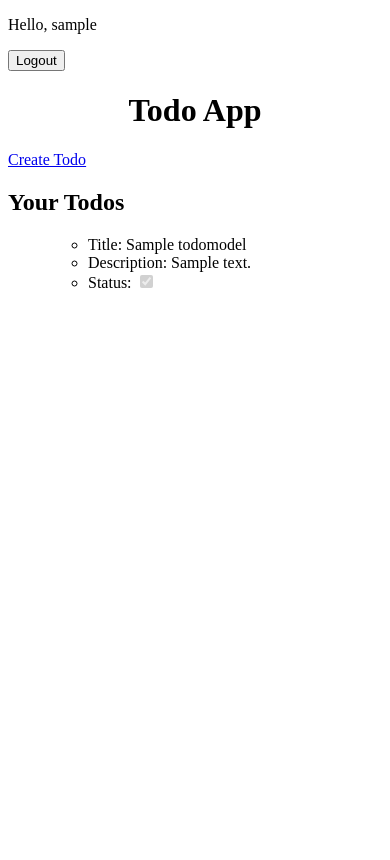
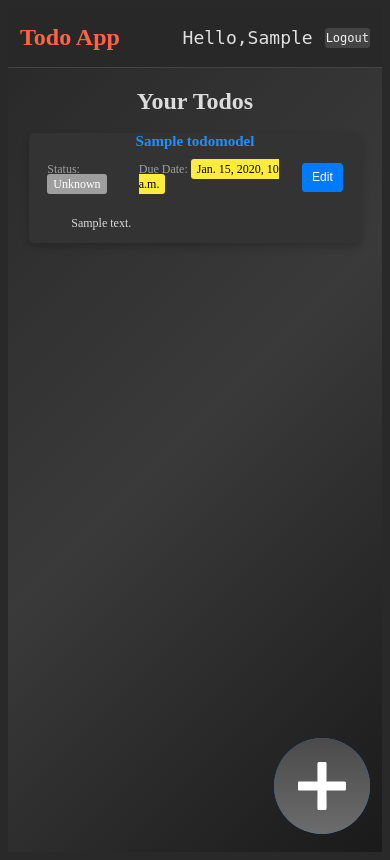
Before and after one commit to CodeWithJenis/todoapp-django, a Django app: page / in a window 390 px wide. Before the commit the page ends 288 px from the top, so only its background shows below. Run offline with Django 5.2, Linux system fonts and the light colour scheme; a user stored in the database is signed in; tables that the repository leaves empty hold one stand-in row (values such as "Sample post").

Commit message:
Complete basic todo app

```diff
--- /dev/null
+++ b/package.json
@@ -0,0 +1,5 @@
+{
+  "devDependencies": {
+    "autoprefixer": "^10.4.20"
+  }
+}
--- /dev/null
+++ b/static/global/base.css
@@ -0,0 +1,342 @@
+:root {
+    --font-size-root: 16px;
+    --font-size-root-sm: 12px;
+    --bg-color: hsl(0, 0%, 16%);
+    --text-color: #dcdcdc;
+    --link-color: white;
+    --button-bg-color: #007bff;
+    --button-hover-bg-color: #0069d9;
+    --button-border-color: #007bff;
+    --button-hover-border-color: #0062cc;
+    --button-focus-shadow: rgba(38, 143, 255, 0.5);
+    --form-control-bg: #fff;
+    --form-control-border-color: #ced4da;
+    --form-control-text-color: #495057;
+    --form-control-focus-shadow: rgba(0, 123, 255, 0.25);
+    --main-title-color: #282828;
+    --main-title-shadow-color: white;
+}
+* {
+    -webkit-box-sizing: border-box;
+            box-sizing: border-box;
+}
+
+html {
+    font-size: var(--font-size-root);
+    background-color: var(--bg-color);
+    color: var(--text-color);
+}
+
+body {
+    font-size: 1rem;
+    background: linear-gradient(135deg, #282828 0%, #3a3a3a 50%, #1a1a1a 100%);
+    min-height: 100vh;
+}
+
+a {
+    text-decoration: none;
+    color: #fff;
+}
+
+ul {
+    list-style-type: none;
+}
+
+.cancel-button a {
+    display: block;
+}
+
+.cancel-button {
+    color: #ffffff;
+    background-color: #dc3545;
+    border-color: #dc3545;
+    font-weight: bolder;
+}
+
+.cancel-button:hover {
+    color: #ffffff;
+    background-color: #c82333;
+    border-color: #bd2130;
+}
+
+.cancel-button:focus, .cancel-button.focus {
+    -webkit-box-shadow: 0 0 0 0.2rem rgba(225, 83, 97, 0.5);
+            box-shadow: 0 0 0 0.2rem rgba(225, 83, 97, 0.5);
+}
+
+.cancel-button.disabled, .cancel-button:disabled {
+    color: #ffffff;
+    background-color: #dc3545;
+    border-color: #dc3545;
+}
+
+button {
+    display: inline-block;
+    font-weight: 400;
+    text-align: center;
+    white-space: nowrap;
+    vertical-align: middle;
+    -webkit-user-select: none;
+    -moz-user-select: none;
+        -ms-user-select: none;
+            user-select: none;
+    border: 1px solid transparent;
+    padding: 0.375rem 0.75rem;
+    font-size: 1rem;
+    line-height: 1.5;
+    border-radius: 0.25rem;
+    -webkit-transition: color 0.15s ease-in-out, background-color 0.15s ease-in-out, border-color 0.15s ease-in-out, -webkit-box-shadow 0.15s ease-in-out;
+    transition: color 0.15s ease-in-out, background-color 0.15s ease-in-out, border-color 0.15s ease-in-out, -webkit-box-shadow 0.15s ease-in-out;
+    transition: color 0.15s ease-in-out, background-color 0.15s ease-in-out, border-color 0.15s ease-in-out, box-shadow 0.15s ease-in-out;
+    transition: color 0.15s ease-in-out, background-color 0.15s ease-in-out, border-color 0.15s ease-in-out, box-shadow 0.15s ease-in-out, -webkit-box-shadow 0.15s ease-in-out;
+    color: #fff;
+    background-color: var(--button-bg-color);
+    border-color: var(--button-border-color);
+}
+
+button:hover {
+    color: #fff;
+    background-color: var(--button-hover-bg-color);
+    border-color: var(--button-hover-border-color);
+    cursor: pointer;
+}
+
+button:focus, button.focus {
+    -webkit-box-shadow: 0 0 0 0.2rem var(--button-focus-shadow);
+            box-shadow: 0 0 0 0.2rem var(--button-focus-shadow);
+}
+
+button.disabled, button:disabled {
+    color: #fff;
+    background-color: var(--button-bg-color);
+    border-color: var(--button-border-color);
+}
+
+.form-control {
+    display: block;
+    width: 100%;
+    margin-bottom: 2vmax;
+    padding: 0.375rem 0.75rem;
+    font-size: 1rem;
+    line-height: 1.5;
+    color: var(--form-control-text-color);
+    background-color: var(--form-control-bg);
+    background-clip: padding-box;
+    border: 1px solid var(--form-control-border-color);
+    border-radius: 0.25rem;
+    -webkit-transition: border-color 0.15s ease-in-out, -webkit-box-shadow 0.15s ease-in-out;
+    transition: border-color 0.15s ease-in-out, -webkit-box-shadow 0.15s ease-in-out;
+    transition: border-color 0.15s ease-in-out, box-shadow 0.15s ease-in-out;
+    transition: border-color 0.15s ease-in-out, box-shadow 0.15s ease-in-out, -webkit-box-shadow 0.15s ease-in-out;
+}
+
+.form-control:focus {
+    color: var(--form-control-text-color);
+    background-color: var(--form-control-bg);
+    border-color: var(--button-bg-color);
+    outline: 0;
+    -webkit-box-shadow: 0 0 0 0.2rem var(--form-control-focus-shadow);
+            box-shadow: 0 0 0 0.2rem var(--form-control-focus-shadow);
+}
+
+.form-container {
+    display: -webkit-box;
+    display: -ms-flexbox;
+    display: flex;
+    -webkit-box-pack: center;
+        -ms-flex-pack: center;
+            justify-content: center;
+    -webkit-box-align: center;
+        -ms-flex-align: center;
+            align-items: center;
+    font-size: large;
+}
+
+.form-container .create-todo-form, .login-register{
+    width: min(500px, 85vw);
+}
+
+.login-register {
+    margin: auto;
+    display: -webkit-box;
+    display: -ms-flexbox;
+    display: flex;
+    -webkit-box-orient: vertical;
+    -webkit-box-direction: normal;
+        -ms-flex-direction: column;
+            flex-direction: column;
+}
+
+
+.login-register > div {
+    display: -webkit-box;
+    display: -ms-flexbox;
+    display: flex;
+    -webkit-box-orient: vertical;
+    -webkit-box-direction: normal;
+        -ms-flex-direction: column;
+            flex-direction: column;
+    margin-top: 1rem;
+    width: 100%;
+    -webkit-box-align: center;
+        -ms-flex-align: center;
+            align-items: center;
+}
+
+.login-register > div {
+    margin-top: 5vh;
+}
+
+.login-register button {
+    width: 80%;
+    margin: 2rem 0;
+}
+
+.login-register > div > input {
+    width: 80%;
+    padding: 1.3rem;
+    -ms-flex-item-align: baseline;
+        align-self: baseline;
+    font-size: 1.2rem;
+    border-radius: 1vmin;
+}
+
+.login-register > div > label {
+    -ms-flex-item-align: baseline;
+        align-self: baseline;
+    font-weight: 400;
+    font-size: 1.2rem;
+    margin-bottom: 1rem;
+}
+
+.error-message {
+    color: #f87171;
+    font-size: 0.875rem;
+    margin-top: 0.25rem;
+    display: block;
+}
+
+.form-container .create-todo-form button {
+    width: 100%;
+}
+
+.errorlist {
+    display: inline-block;
+    padding: 0;
+    margin-top: 5px;
+    position: relative;
+    color: #f87171;
+    width: 100%;
+}
+
+.errorlist li {
+    position: absolute;
+    top: 50%;
+    font-weight: 800;
+    width: 100%;
+}
+
+@media screen and (max-width: 600px) {
+    html {
+        font-size: var(--font-size-root-sm);
+    }
+}
+
+footer {
+    text-align: center;
+    position: -webkit-sticky;
+    position:sticky;
+    left: 0;
+    bottom: 0;
+    width: 100%;
+}
+
+.header-content {
+    display: -webkit-box;
+    display: -ms-flexbox;
+    display: flex;
+    -webkit-box-pack: justify;
+        -ms-flex-pack: justify;
+            justify-content: space-between;
+    -webkit-box-align: center;
+        -ms-flex-align: center;
+            align-items: center;
+    -ms-flex-wrap: wrap;
+        flex-wrap: wrap;
+    padding: 0 1rem;
+    background-color: #282828;
+    border-bottom: 1px solid #444;
+}
+
+
+
+
+.auth-links {
+    display: -webkit-box;
+    display: -ms-flexbox;
+    display: flex;
+    gap: 1rem;
+    -webkit-box-align: center;
+        -ms-flex-align: center;
+            align-items: center;
+}
+
+.auth-links a,
+.auth-links button {
+    font-size: 1.2rem;
+    color: #f1f1f1;
+    text-decoration: none;
+    background: none;
+    border: none;
+    cursor: pointer;
+    -webkit-transition: color 0.3s ease, background-color 0.3s ease;
+    transition: color 0.3s ease, background-color 0.3s ease;
+}
+
+.auth-links a {
+    display: block;
+    padding: 0.5rem 1.2rem;
+}
+
+.auth-links a:hover,
+.auth-links button:hover {
+    color: #b3b3b3;
+}
+
+.auth-links button {
+    background-color: #444;
+    color: #f1f1f1;
+    border-radius: 0.25rem;
+    border: 1px solid transparent;
+    font-size: 1rem;
+    font-family: monospace;
+    margin: 0;
+    padding: 0;
+}
+
+.auth-links button:hover {
+    background-color: #555;
+    border-color: #555;
+}
+
+.auth-links p {
+    margin: 0;
+    font-size: 1.5rem;
+    color: #E0E0E0;
+    font-family: monospace;
+}
+
+.link-like {
+    cursor: pointer;
+}
+
+.main-title {
+    color: #ff6347;
+    -webkit-transition: color 0.2s;
+    -webkit-transition: color 1s;
+    transition: color 1s;
+}
+
+.main-title:hover {
+    color: #fff;
+}
--- /dev/null
+++ b/static/todo_app/index.css
@@ -0,0 +1,129 @@
+.add-todo {
+    width: 8rem;
+    height: 8rem;
+    border-radius: 50%;
+    position: -webkit-sticky;
+    position: fixed;
+    right: 20px;
+    bottom: 10px;
+    margin: 0 !important;
+    padding: 0 !important;
+    border: none;
+}
+
+.add-todo img {
+    width: 100%;
+    height: 100%;
+    -o-object-fit: fill;
+       object-fit: fill;
+}
+
+.add-todo:hover img {
+    opacity: 80%;
+}
+
+.todo-header-title {
+    text-align: center;
+    font-size: 2rem;
+    margin-bottom: 1.5rem;
+}
+
+.todo-items {
+    list-style-type: none;
+    padding: 0;
+    margin: 0;
+    margin: 2vh auto;
+    width: min(800px, 85vw);
+}
+
+.todo-item {
+    background-color: #333333;
+    padding: 0 1.5rem;
+    border-radius: 0.5rem;
+    margin: 0;
+    -webkit-box-shadow: 0 4px 8px rgba(0, 0, 0, 0.2);
+            box-shadow: 0 4px 8px rgba(0, 0, 0, 0.2);
+    margin-bottom: 1rem;
+    -webkit-transition: -webkit-transform 0.3s ease, -webkit-box-shadow 0.3s ease;
+    transition: -webkit-transform 0.3s ease, -webkit-box-shadow 0.3s ease;
+    transition: transform 0.3s ease, box-shadow 0.3s ease;
+    transition: transform 0.3s ease, box-shadow 0.3s ease, -webkit-transform 0.3s ease, -webkit-box-shadow 0.3s ease;
+    max-height: 250px;
+    overflow-y: auto;
+}
+
+.todo-props {
+    display: -webkit-box;
+    display: -ms-flexbox;
+    display: flex;
+    -webkit-box-pack: justify;
+        -ms-flex-pack: justify;
+            justify-content: space-between;
+    -ms-flex-item-align: center;
+    -webkit-box-align: center;
+        -ms-flex-align: center;
+            align-items: center;
+}
+
+
+.todo-item:hover {
+    -webkit-transform: scale(1.03);
+            transform: scale(1.03);
+    -webkit-box-shadow: 0 6px 12px rgba(0, 0, 0, 0.3);
+            box-shadow: 0 6px 12px rgba(0, 0, 0, 0.3);
+}
+
+.todo-title {
+    text-align: center;
+    font-size: 1.25rem;
+    color: #1e90ff;
+    margin: 0;
+}
+
+.todo-description {
+    margin: 0.5rem 2rem;
+    color: #dcdcdc;
+    -ms-flex-item-align: center;
+        -ms-grid-row-align: center;
+        align-self: center;
+}
+
+.todo-status,
+.todo-due-date {
+    color: #a0a0a0;
+}
+
+.status-label {
+    background-color: #4caf50;
+    color: #ffffff;
+    padding: 0.25rem 0.5rem;
+    border-radius: 0.25rem;
+}
+
+.due-date {
+    background-color: #ffeb3b;
+    color: #000000;
+    padding: 0.25rem 0.5rem;
+    border-radius: 0.25rem;
+}
+
+.no-todos {
+    text-align: center;
+    color: #b0b0b0;
+    padding: 1.5rem;
+    background-color: #333333;
+    border-radius: 0.5rem;
+}
+
+.completed {
+    background-color: #4caf50;
+}
+
+.pending {
+    background-color: #ff7043;
+    font-weight: bolder;
+}
+
+.unknown {
+    background-color: #9e9e9e;
+}
--- a/templates/base.html
+++ b/templates/base.html
@@ -4,19 +4,46 @@
     <meta charset="UTF-8">
     <meta name="viewport" content="width=device-width, initial-scale=1.0">
     <title>Todo App</title>
+    {% load static %}
+    <link rel="stylesheet" href="{% static 'global/base.css' %}">
+    {% block css_file %}
+    {% endblock css_file %}
 </head>
 <body>
+    <header>
+        <div class="header-content">
+            <h1 class="title title-1 main-title link-like navigate-home" data-home-url="{% url 'todo_app:home' %}">Todo App</h1>
+            <div class="auth-links">
                 {% if user.is_authenticated %}
-<p>Hello, {{ user.username }}</p>
+                    <p>Hello,{{ user.username|capfirst }}</p>
                     <form action="{% url 'authentication:logout' %}" method="post">
                         {% csrf_token %}
                         <button type="submit">Logout</button>
                     </form>
                 {% else %}
-<a href="{% url 'authentication:login' %}">Login</a>
-<a href="{% url 'authentication:register' %}">Register</a>
+                    <div>
+                        <button><a href="{% url 'authentication:login' %}">Login</a></button>
+                        <button><a href="{% url 'authentication:register' %}">Register</a></button>
+                    </div>
                 {% endif %}
-<h1 style="text-align: center;">Todo App</h1>
+            </div>
+        </div>
+    </header>
+
+    <main>
         {% block content %}{% endblock content %}
+    </main>
+
+    <footer>
+        <p></p>
+    </footer>
+
+    <script>
+      document.querySelector('.navigate-home').addEventListener('click', function() {
+        window.location.href = "{% url 'todo_app:home' %}";
+      });
+    </script>
 </body>
+{% block script %}
+{% endblock script %}
 </html>
--- a/templates/index.html
+++ b/templates/index.html
@@ -1,5 +1,15 @@
 {% extends 'base.html' %}
+{% load static %}
+{% block css_file %}
+<link rel="stylesheet" href="{% static 'todo_app/index.css' %}">
+{% endblock css_file %}
 {% block content %}
-<a href="{% url 'todo_app:create_todo' %}">Create Todo</a>
+<section>
+    <form action="{% url 'todo_app:create_todo' %}" method="post">
+        {% csrf_token %}
+        <button type="submit" class="add-todo"><img src="{% static 'images/add.svg' %}" alt=""></button>
+    </form>
+
+</section>
 {% include 'todos.html' %}
 {% endblock content %}
--- /dev/null
+++ b/templates/todo_item.html
@@ -0,0 +1,13 @@
+<li class="todo-item">
+    <h3 class="todo-title">{{ todo.title }}</h3>
+    <div class="todo-props">
+        <p class="todo-status">Status: <span class="status-label {{ todo.get_completed_display|lower }}">{{ todo.get_completed_display }}</span></p>
+        <p class="todo-due-date">Due Date: <span class="due-date">{{ todo.due_date }}</span></p>
+        <form action="{% url 'todo_app:edit_todo' todo.id %}" method="get">
+            <button type="submit">Edit</button>
+        </form>
+    </div>
+    <div class="todo-description">
+        <p>{{ todo.description }}</p>
+    </div>
+</li>
--- a/templates/todos.html
+++ b/templates/todos.html
@@ -1,13 +1,8 @@
-<h2>Your Todos</h2>
-<ul>
+<h2 class="todo-header-title">Your Todos</h2>
+<ul class="todo-items">
     {% for todo in todos %}
-    <ul>
-        <li>Title: {{ todo.title }}</li>
-        <li>Description: {{ todo.description }}</li>
-        <li>Status: <input type="checkbox" name="status" {% if todo.completed %} checked {% endif %} disabled></li>
-    </ul><br>
-
+    {% include 'todo_item.html' with todo=todo %}
     {% empty %}
-        <li>No todos available</li>
+    <li class="no-todos">No todos available</li>
     {% endfor %}
 </ul>
--- /dev/null
+++ b/todo_app/status_checker.py
@@ -0,0 +1,5 @@
+from datetime import datetime
+
+
+def check_status(date: datetime):
+    return date.date() <= datetime.today().date()
--- a/todo_app/urls.py
+++ b/todo_app/urls.py
@@ -5,5 +5,6 @@ app_name = "todo_app"
 
 urlpatterns = [
     path(route="", view=views.home, name="home"),
-    path(route="create_todo", view=views.create_todo, name="create_todo"),
+    path(route="create", view=views.create_todo, name="create_todo"),
+    path(route="edit_todo/<int:todo_id>/", view=views.edit_todo, name="edit_todo"),
 ]
--- a/todo_app/views.py
+++ b/todo_app/views.py
@@ -1,8 +1,10 @@
 from .forms import TodoForm
-from .models import TodoModel
+from .models import TodoModel, Status
 from django.http import HttpRequest
 from django.shortcuts import render, redirect
 from django.contrib.auth.decorators import login_required
+from .status_checker import check_status
+from datetime import datetime
 
 
 @login_required
@@ -18,18 +20,46 @@ def create_todo(request: HttpRequest):
     if request.method == "POST":
         form = TodoForm(data=request.POST)
         if form.is_valid():
-            new_todo: TodoModel = form.save(commit=False)
+            new_todo = form.save(commit=False)
+
+            if new_todo.due_date is None:
+                new_todo.completed = Status.STATUS_UNKNOWN.value
+            elif check_status(new_todo.due_date):
+                new_todo.completed = Status.STATUS_TRUE.value
+            else:
+                new_todo.completed = Status.STATUS_FALSE.value
+
             new_todo.user = request.user
             new_todo.save()
+
             return redirect("todo_app:home")
+
     else:
         form = TodoForm()
-    context = {"form": form}
-    return render(request, "create_todo.html", context=context)
+
+    return render(request, "create_todo.html", {"form": form})
 
 
 @login_required
-def edit_todo(request: HttpRequest, todo_id: int):
+def edit_todo(request: HttpRequest, todo_id):
     instance = TodoModel.objects.get(id=todo_id)
     if request.method == "POST" and instance:
         form = TodoForm(instance=instance, data=request.POST)
+        if form.is_valid():
+            new_todo: TodoModel = form.save(commit=False)
+
+            if new_todo.due_date is None:
+                new_todo.completed = Status.STATUS_UNKNOWN.value
+            elif check_status(new_todo.due_date):
+                new_todo.completed = Status.STATUS_TRUE.value
+            else:
+                new_todo.completed = Status.STATUS_FALSE.value
+
+            new_todo.user = request.user
+            new_todo.save()
+
+            return redirect(f"todo_app:home")
+    else:
+        form = TodoForm(instance=instance)
+
+    return render(request, "edit_todo.html", {"form": form, "todo_id": todo_id})
--- a/todo_project/settings.py
+++ b/todo_project/settings.py
@@ -116,7 +116,8 @@ USE_TZ = True
 # Static files (CSS, JavaScript, Images)
 # https://docs.djangoproject.com/en/5.0/howto/static-files/
 
-STATIC_URL = "static/"
+STATIC_URL = "/static/"
+STATICFILES_DIRS = [BASE_DIR / "static"]
 
 # Default primary key field type
 # https://docs.djangoproject.com/en/5.0/ref/settings/#default-auto-field
```
Also changed, not shown: templates/create_todo.html (+33 -5 lines), templates/edit_todo.html (+16 -1 lines), templates/registration/login.html (+18 -5 lines), templates/registration/register.html (+7 -4 lines), todo_app/forms.py (+12 -2 lines), todo_app/models.py (+17 -1 lines), package-lock.json (added), static/images/add.svg (added). Lines whose indentation alone changed are shown as unchanged.
